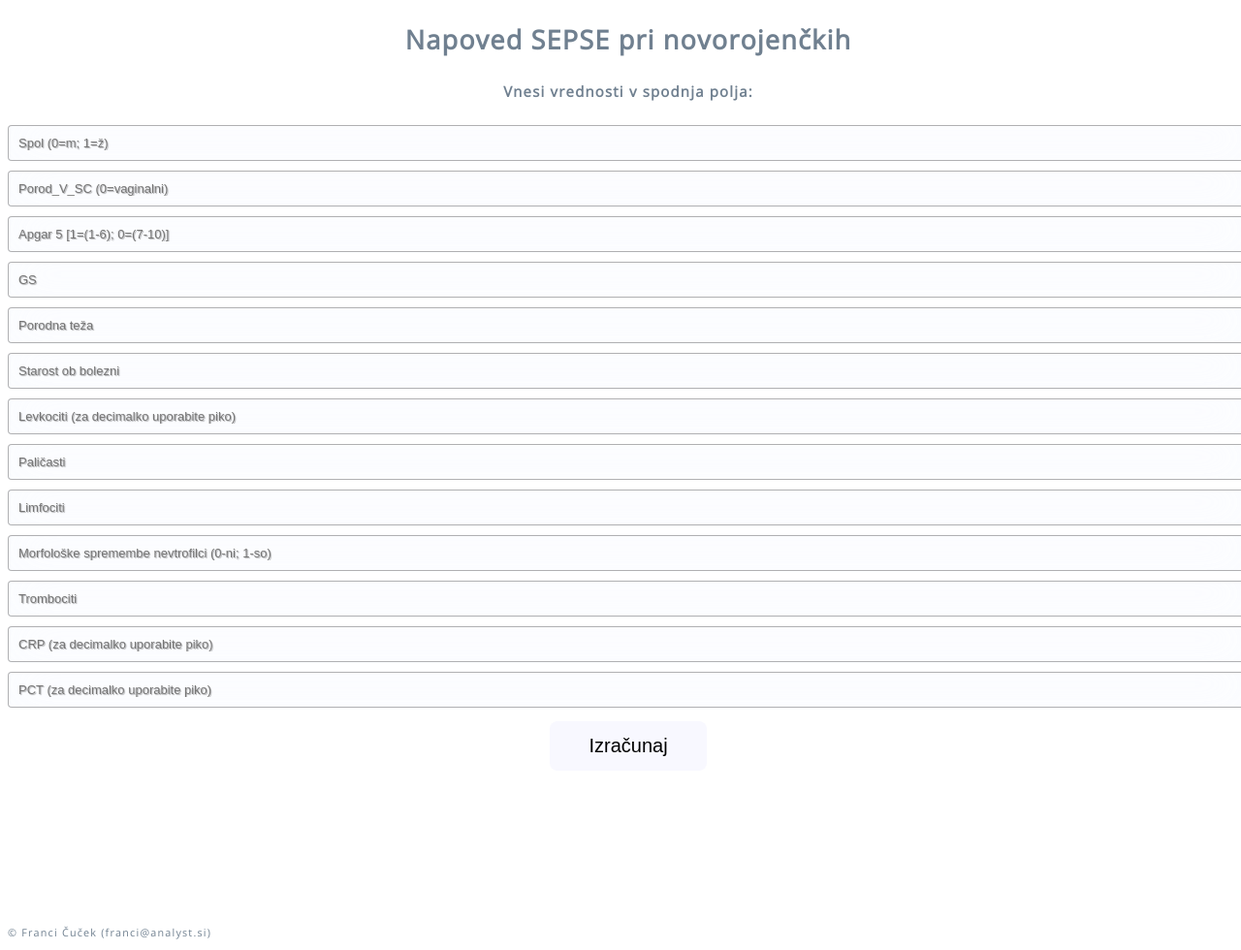
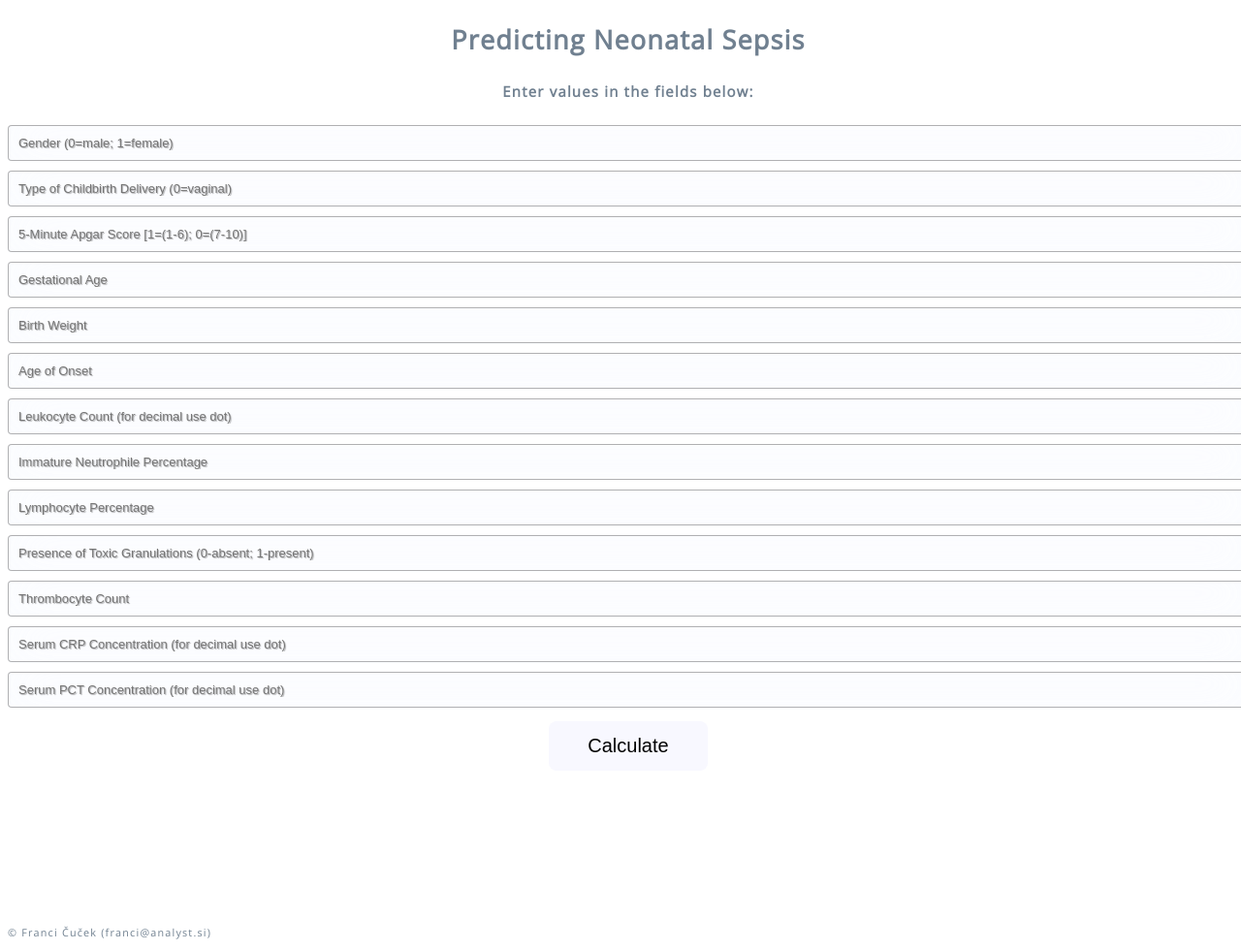
Before and after one commit to frnco82/sepsa, a Flask app: page / in a window 1280 px wide. Shown: the whole page at 97% size. Run offline with Flask 2, Linux system fonts and the light colour scheme; parts of the project's set-up code (start-up, migrations or seed data) failed here and were passed over.

Commit message:
Update index.html

```diff
--- a/templates/index.html
+++ b/templates/index.html
@@ -3,7 +3,7 @@
 
 <head>
   <meta charset="UTF-8">
-  <title>Napoved SEPSE pri novorojenčkih</title>
+  <title>Predicting Neonatal Sepsis</title>
   <link href='https://fonts.googleapis.com/css?family=Pacifico' rel='stylesheet' type='text/css'>
 <link href='https://fonts.googleapis.com/css?family=Arimo' rel='stylesheet' type='text/css'>
 <link href='https://fonts.googleapis.com/css?family=Hind:300' rel='stylesheet' type='text/css'>
@@ -14,27 +14,27 @@
 
 <body>
 <nav class="light-blue lighten-1" role="navigation">
-	<h1>Napoved SEPSE pri novorojenčkih</h1>
-     <h5> Vnesi vrednosti v spodnja polja:</h5>
+	<h1>Predicting Neonatal Sepsis</h1>
+     <h5> Enter values in the fields below:</h5>
 </nav>
 
      <!-- Main Input For Receiving Query to our ML -->
     <form action="{{ url_for('predict')}}"method="post">
-		<input type="text" name="1" placeholder="Spol (0=m; 1=ž)" required="required" />
-		<input type="text" name="2" placeholder="Porod_V_SC (0=vaginalni)" required="required" />
-		<input type="text" name="3" placeholder="Apgar 5 [1=(1-6); 0=(7-10)]" required="required" />
-		<input type="text" name="4" placeholder="GS" required="required" />
-		<input type="text" name="5" placeholder="Porodna teža" required="required" />
-		<input type="text" name="6" placeholder="Starost ob bolezni" required="required" />
-    	<input type="text" name="7" placeholder="Levkociti (za decimalko uporabite piko)" required="required" />
-    	<input type="text" name="8" placeholder="Paličasti" required="required" />
-    	<input type="text" name="9" placeholder="Limfociti" required="required" />
-    	<input type="text" name="10" placeholder="Morfološke spremembe nevtrofilci (0-ni; 1-so)" required="required" />
-    	<input type="text" name="11" placeholder="Trombociti" required="required" />
-    	<input type="text" name="12" placeholder="CRP (za decimalko uporabite piko)" required="required" />
-    	<input type="text" name="13" placeholder="PCT (za decimalko uporabite piko)" required="required" />
+		<input type="text" name="1" placeholder="Gender (0=male; 1=female)" required="required" />
+		<input type="text" name="2" placeholder="Type of Childbirth Delivery (0=vaginal)" required="required" />
+		<input type="text" name="3" placeholder="5-Minute Apgar Score [1=(1-6); 0=(7-10)]" required="required" />
+		<input type="text" name="4" placeholder="Gestational Age" required="required" />
+		<input type="text" name="5" placeholder="Birth Weight" required="required" />
+		<input type="text" name="6" placeholder="Age of Onset" required="required" />
+    	<input type="text" name="7" placeholder="Leukocyte Count (for decimal use dot)" required="required" />
+    	<input type="text" name="8" placeholder="Immature Neutrophile Percentage" required="required" />
+    	<input type="text" name="9" placeholder="Lymphocyte Percentage" required="required" />
+    	<input type="text" name="10" placeholder="Presence of Toxic Granulations (0-absent; 1-present)" required="required" />
+    	<input type="text" name="11" placeholder="Thrombocyte Count" required="required" />
+    	<input type="text" name="12" placeholder="Serum CRP Concentration (for decimal use dot)" required="required" />
+    	<input type="text" name="13" placeholder="Serum PCT Concentration (for decimal use dot)" required="required" />
 
-        <button type="submit" class="btn">Izračunaj</button>
+        <button type="submit" class="btn">Calculate</button>
     </form>
 
    <br>
```
